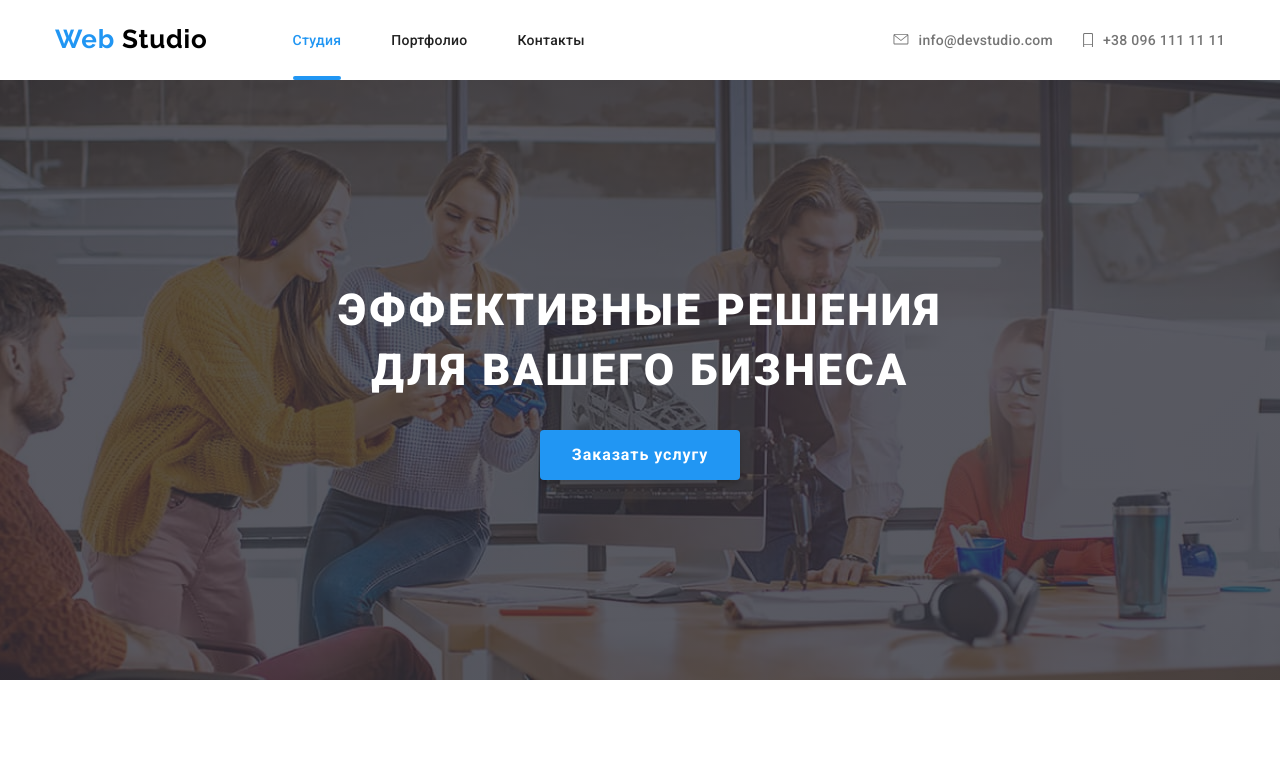
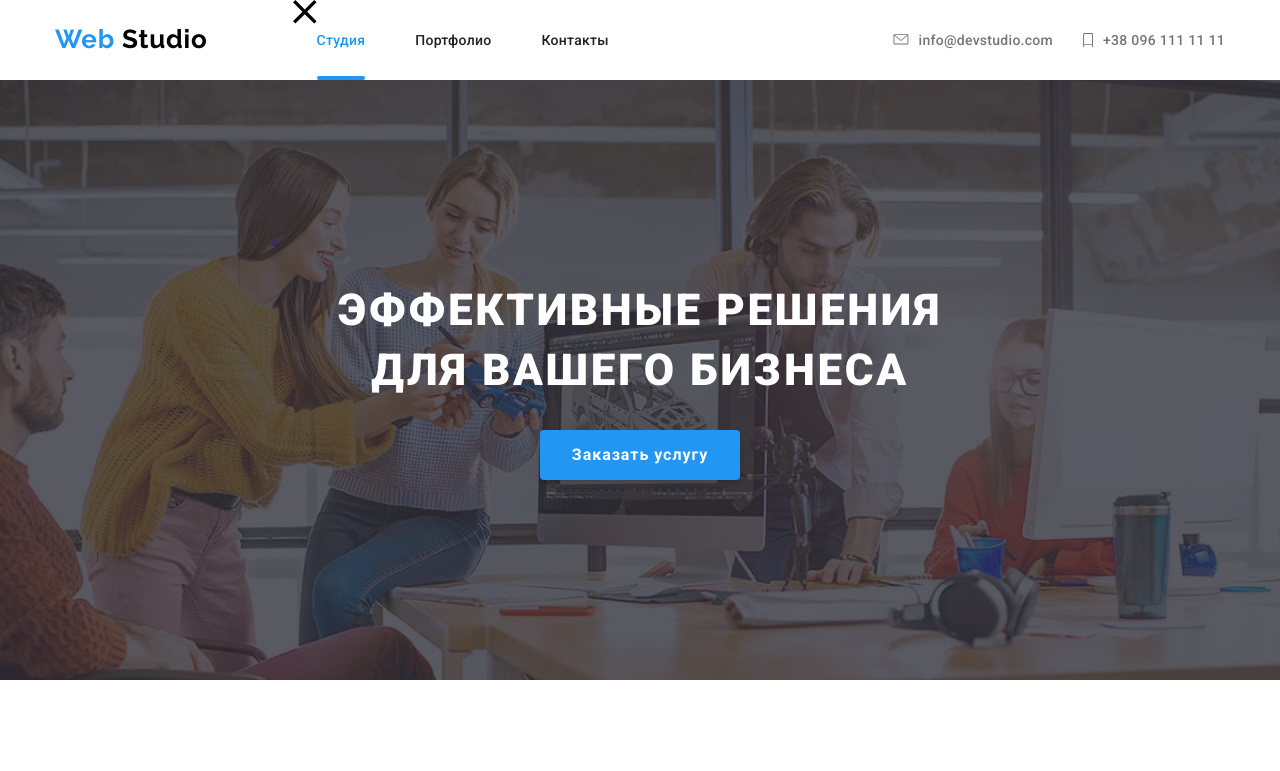
Before and after one commit to ArturShkekin/goit-markup-hw-008, a plain HTML site: page index.html in a window 1280 px wide. Shown: the top 771 px of the page. Drawn offline with nearby package versions, Linux system fonts and the light colour scheme.

Commit message:
сделал ховер

```diff
--- a/index.html
+++ b/index.html
@@ -16,6 +16,17 @@
                     <a href="index.html" class="logo">
                         <span class="span-logo">Web</span> Studio
                     </a>
+                    <button
+                    type="button"
+                    class="menu-button is-open"
+                    aria-expanded="false"
+                    data-menu-button>
+
+                        <svg width="24" height="24" aria-label="Переключатель мобильного меню">
+                            <use class="icon-menu" href="../img/sprite2.svg#icon-menu"></use>
+                            <use class="icon-crose" href="../img/sprite2.svg#icon-crose"></use>
+                        </svg>
+                    </button>
                     <ul class="div-nav-ul">
                         <li class="div-nav-li">
                             <a href="index.html" class="nav-link-active">Студия</a>
@@ -534,5 +545,6 @@
         </div>
     </div>
     <script src="./js/modal.js"></script>
+    <script src="./js/menu.js"></script>
 </body>
 </html>
--- /dev/null
+++ b/js/menu.js
@@ -0,0 +1,9 @@
+(() => {
+    const menuBtnRef = document.querySelector("[data-menu-button]");
+
+    menuBtnRef.addEventListener("click", () => {
+
+    menuBtnRef.classList.toggle("is-open");
+
+});
+})();
--- a/sass/components/_header.scss
+++ b/sass/components/_header.scss
@@ -1,4 +1,18 @@
 .header {
     display: flex;
+    align-items: center;
+    justify-content: space-between;
     background-color: $color;
 }
+
+.menu-button .icon-crose {
+    display: none;
+}
+
+.menu-button.is-open .icon-crose {
+    display: block;
+}
+
+.menu-button.is-open .icon-menu {
+    display: none;
+}
--- a/sass/components/_nav.scss
+++ b/sass/components/_nav.scss
@@ -1,6 +1,14 @@
 .div-nav {
     display: flex;
     margin-right: auto;
+}
+
+.menu-button {
+    display: inline-flex;
+    margin: 0;
+    padding: 0;
+    border: 0;
+    background-color: transparent;
 }
 
 .nav-link {
```
Also changed, not shown: css/main.css, css/main.min.css, 2 other files. Lines whose indentation alone changed are shown as unchanged.
